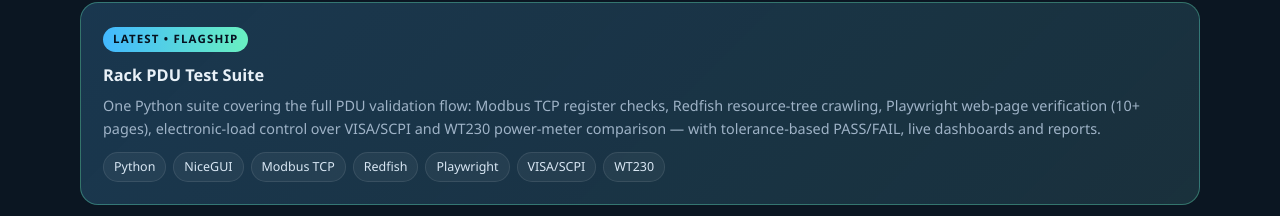
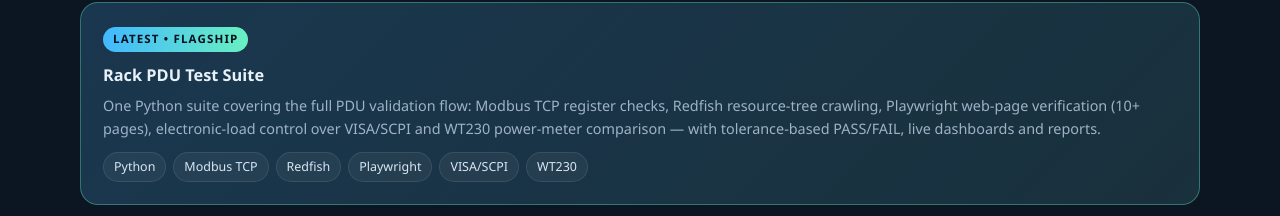
Before and after one commit to parthiban-se/Parthiban-Resume, a plain HTML site: page index.html in a window 1280 px wide. Shown: the part 2991-3207 px from the top of the page. Drawn offline with Linux system fonts and the light colour scheme.

Commit message:
Remove 'NiceGUI' from Rack PDU Test Suite tags
Removed 'NiceGUI' from the chips section of the Rack PDU Test Suite article.

```diff
--- a/index.html
+++ b/index.html
@@ -250,7 +250,7 @@
           <span class="tag">Latest • Flagship</span>
           <h3>Rack PDU Test Suite</h3>
           <p>One Python suite covering the full PDU validation flow: Modbus TCP register checks, Redfish resource-tree crawling, Playwright web-page verification (10+ pages), electronic-load control over VISA/SCPI and WT230 power-meter comparison — with tolerance-based PASS/FAIL, live dashboards and reports.</p>
-          <div class="chips"><span>Python</span><span>NiceGUI</span><span>Modbus TCP</span><span>Redfish</span><span>Playwright</span><span>VISA/SCPI</span><span>WT230</span></div>
+          <div class="chips"><span>Python</span><span>Modbus TCP</span><span>Redfish</span><span>Playwright</span><span>VISA/SCPI</span><span>WT230</span></div>
         </article>
         <article class="card hover"><h3>Hybrid Energy Systems Automation</h3><p>Python-based automation for system testing of hybrid inverters, backup controllers, battery systems and energy monitors, including grid-control and regulatory compliance validation.</p></article>
         <article class="card hover"><h3>EMS</h3><p>LabVIEW-based system for real-time sensor data monitoring, equipment control, data logging and playback analysis for GTRE (DRDO).</p></article>
```
